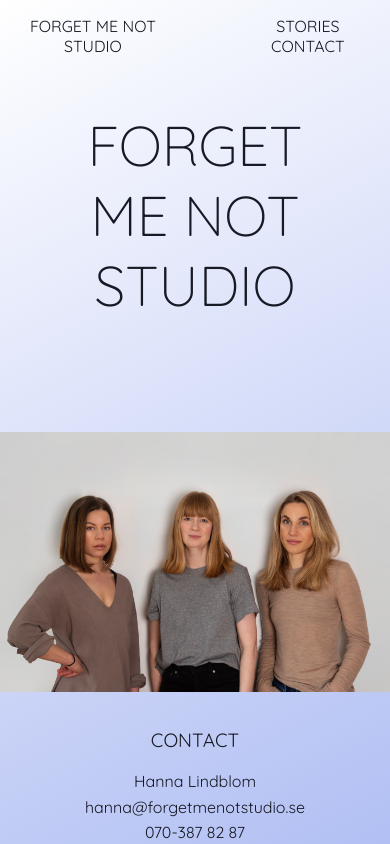
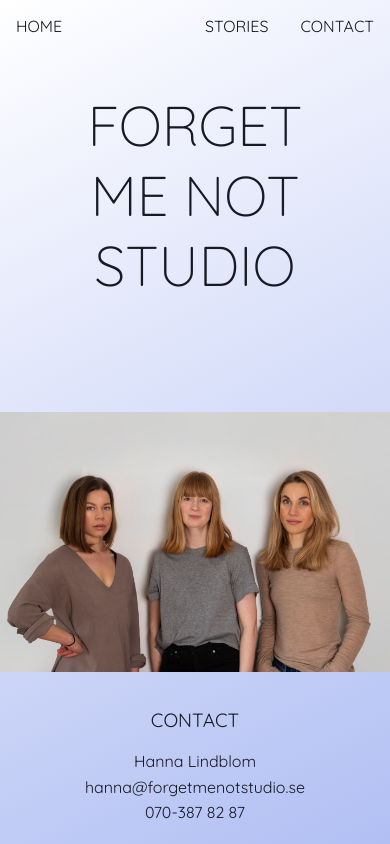
Before and after one commit to pinne/forgetmenotstudio, a Next.js app: page / in a window 390 px wide. Shown: the top 844 px of the page. Built offline with nearby package versions, Linux system fonts and the light colour scheme.

Commit message:
Fixing menu for mobile and desktop

```diff
--- a/components/topbar.js
+++ b/components/topbar.js
@@ -1,12 +1,18 @@
 import Link from 'next/link'
 import styles from './topbar.module.css'
+import classnames from 'classnames'
 
 function TopBar() {
   return (
     <div className={styles.container}>
-      <div className={styles.forgetMeNot}>
+      <div className={classnames(styles.forgetMeNot, styles.desktop)}>
         <Link href="/">
           <a>Forget me not studio</a>
+        </Link>
+      </div>
+      <div className={classnames(styles.forgetMeNot, styles.mobile)}>
+        <Link href="/">
+          <a>Home</a>
         </Link>
       </div>
       <ul className={styles.nav}>
--- a/components/topbar.module.css
+++ b/components/topbar.module.css
@@ -1,6 +1,12 @@
 .container {
   display: flex;
   justify-content: space-between;
+}
+.desktop {
+  display: block;
+}
+.mobile {
+  display: none;
 }
 .forgetMeNot {
   padding: 1em;
@@ -10,11 +16,19 @@
   text-transform: uppercase;
   list-style-type: none;
   width: auto;
+  display: flex;
 }
 .link {
-  display: inline-block;
   padding: 0 1em;
 }
 .link > a {
   color: #171924;
 }
+@media only screen and (max-width: 600px) {
+  .desktop {
+    display: none;
+  }
+  .mobile {
+    display: block;
+  }
+}
--- a/package.json
+++ b/package.json
@@ -8,6 +8,7 @@
     "start": "next start"
   },
   "dependencies": {
+    "classnames": "^2.3.1",
     "next": "^12.1.0",
     "react": "^17.0.2",
     "react-dom": "^17.0.2"
```
Also changed, not shown: 1 other file (tests, documents, lock files or other folders).
